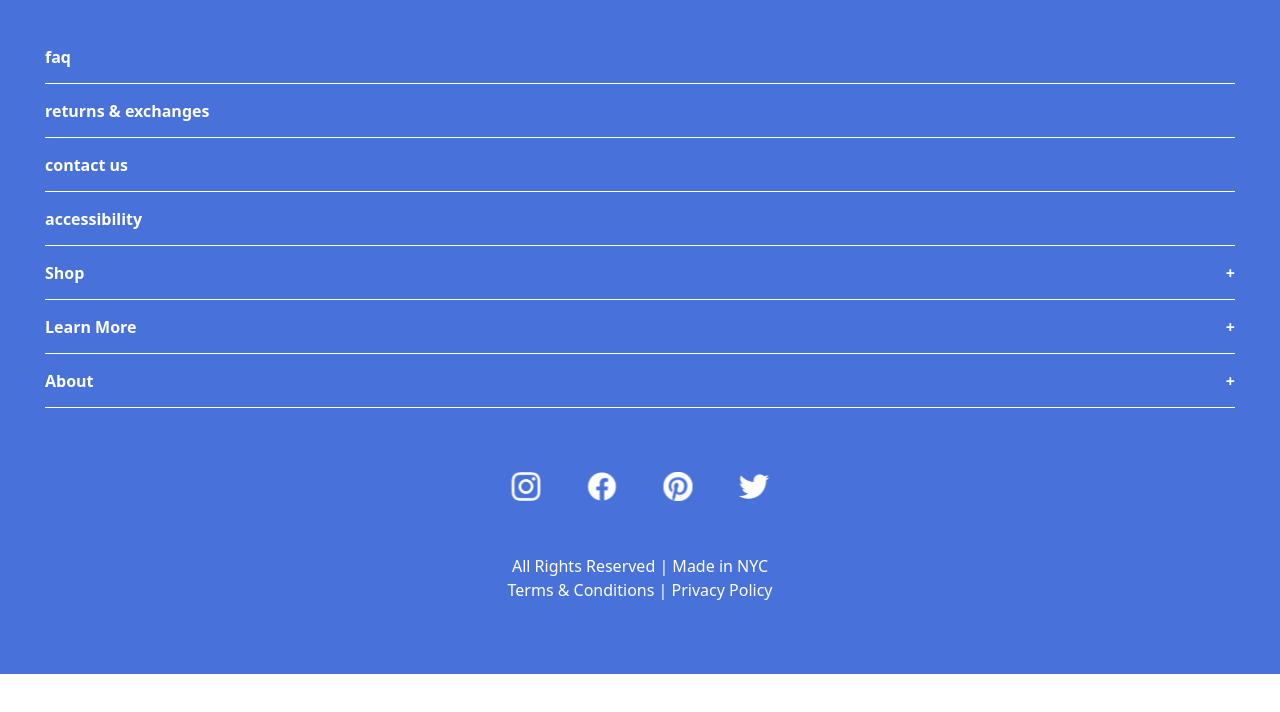
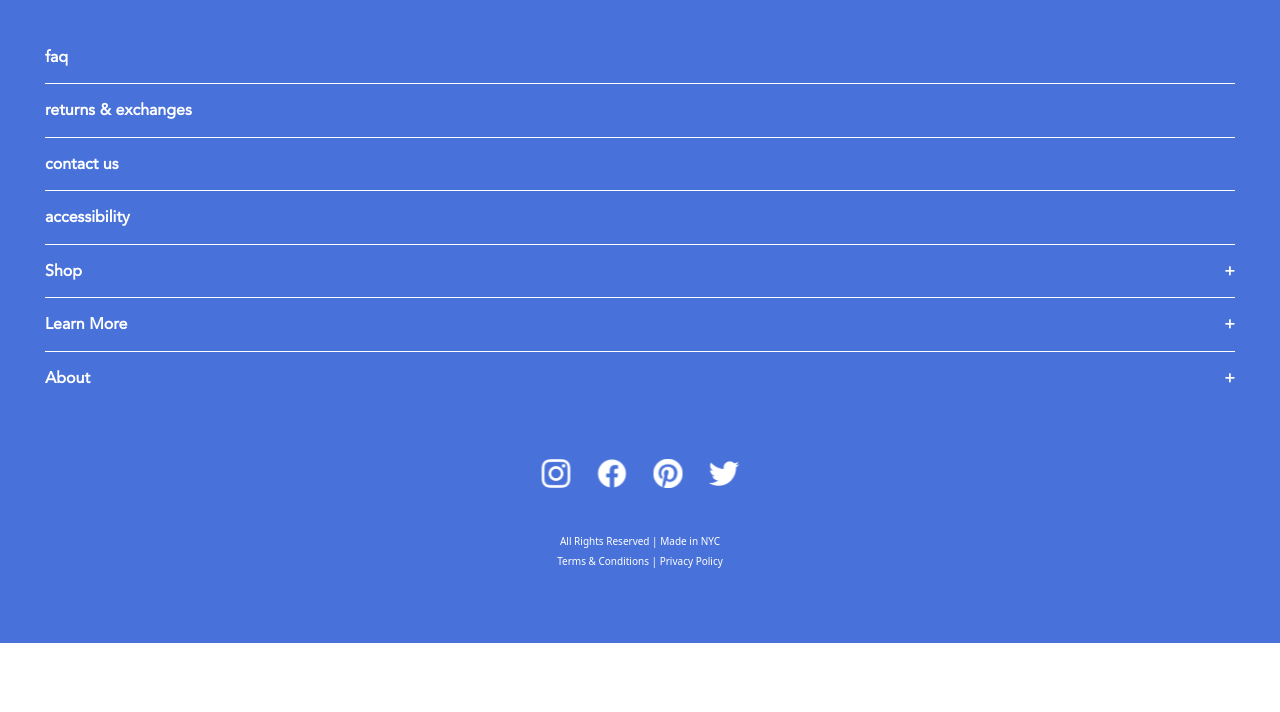
Before and after one commit to tomastm07/code-footer, a React (Create React App) app: page / in a window 1280 px wide. Shown: the top 712 px of the page. Built offline with nearby package versions, Linux system fonts and the light colour scheme.

Commit message:
Add font

```diff
--- a/src/components/Footer/MobileFooter/MenuCollapse.js
+++ b/src/components/Footer/MobileFooter/MenuCollapse.js
@@ -7,7 +7,7 @@ const Menu = ({ url, name, navLinks = [] }) => {
   };
   const isSubMenu = navLinks.length >= 1;
   return (
-    <li className="menu-container">
+    <li className="menu-container flex flex-col">
       <div
         className="ftLinkMobile flex justify-between"
         onClick={isSubMenu && handleClick}
@@ -20,6 +20,7 @@ const Menu = ({ url, name, navLinks = [] }) => {
       </div>
       {/* display the submenu links */}
       {isSubMenu && open && <SubMenu navLinks={navLinks} />}
+      <span className="borderBottom"></span>
     </li>
   );
 };
--- a/src/components/SocialLinks/index.js
+++ b/src/components/SocialLinks/index.js
@@ -7,7 +7,7 @@ const SocialLinks = (props, idx) => {
     <div key={`sl_` + idx} className="rrss--inner flex justify-center">
       {props.socialLinks.map((item) => {
         return (
-          <a href={item.url} className="m-[20px]">
+          <a href={item.url} className="m-[10px]">
             <img src={item.icon} alt={item.name} />
           </a>
         );
--- a/src/styles.css
+++ b/src/styles.css
@@ -2,10 +2,32 @@
 @tailwind components;
 @tailwind utilities;
 
+/* Fonts */
+@font-face {
+    font-family: 'Avenir';
+    font-style: normal;
+    font-weight: normal;
+    src: url('../src/assets/fonts/avenir.woff') format('woff');
+}
 
+.menu-container:last-child span{
+    background-color: transparent;
+}
+
+.copyrightMobile {
+    font-size: 10px;
+    line-height: 2;
+}
+
+.borderBottom{
+    display: block;
+    width: 100%;
+    height: .5px;
+    background-color: white;
+}
 
 .ftLinkMobile{
-    border-bottom: 0.5px solid white;
+    font-family: 'Avenir', sans-serif;
     padding: 14.5px 0;
     font-weight: 900;
 }
```
Also changed, not shown: src/assets/fonts/avenir.woff (added), src/styles.min.css.
